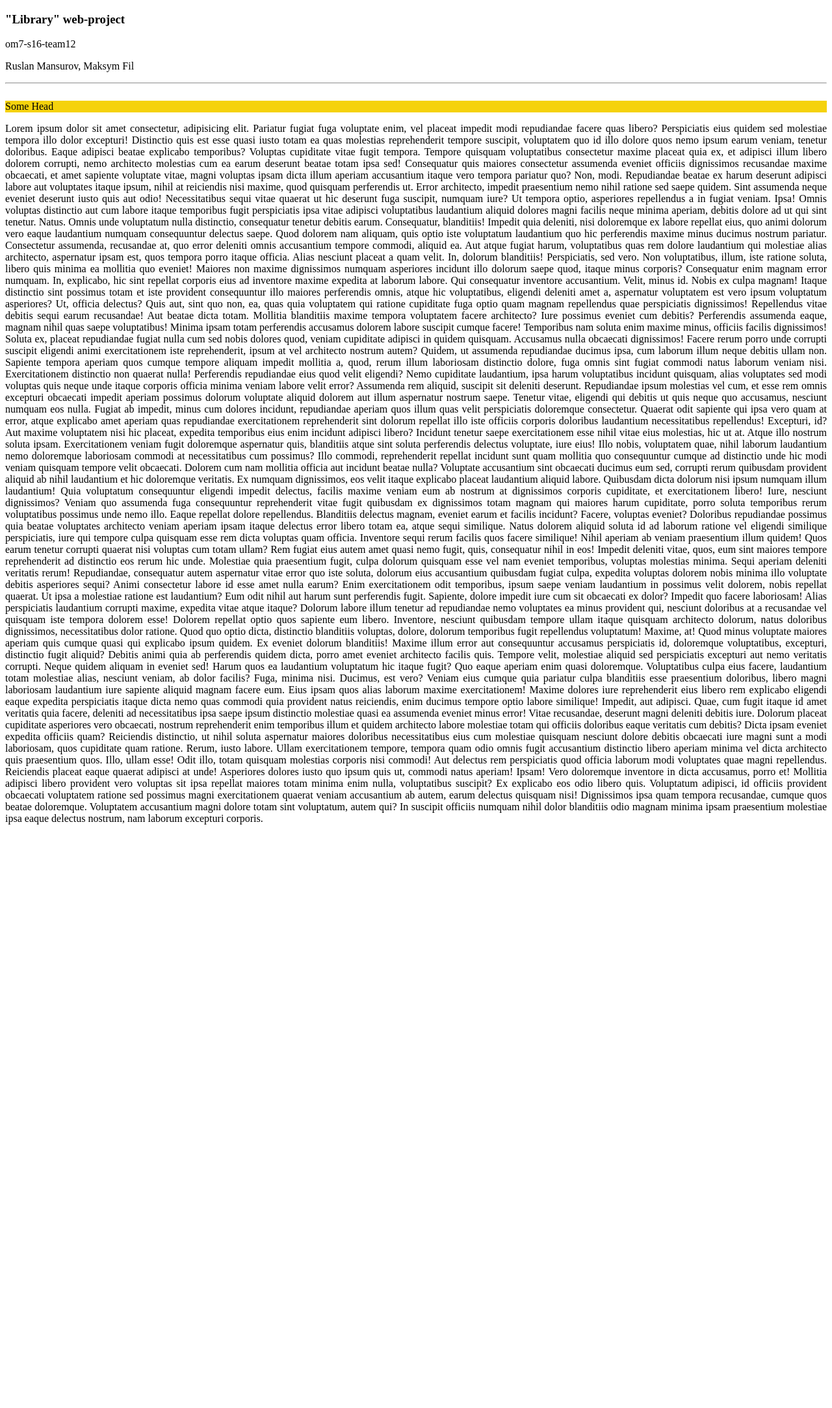
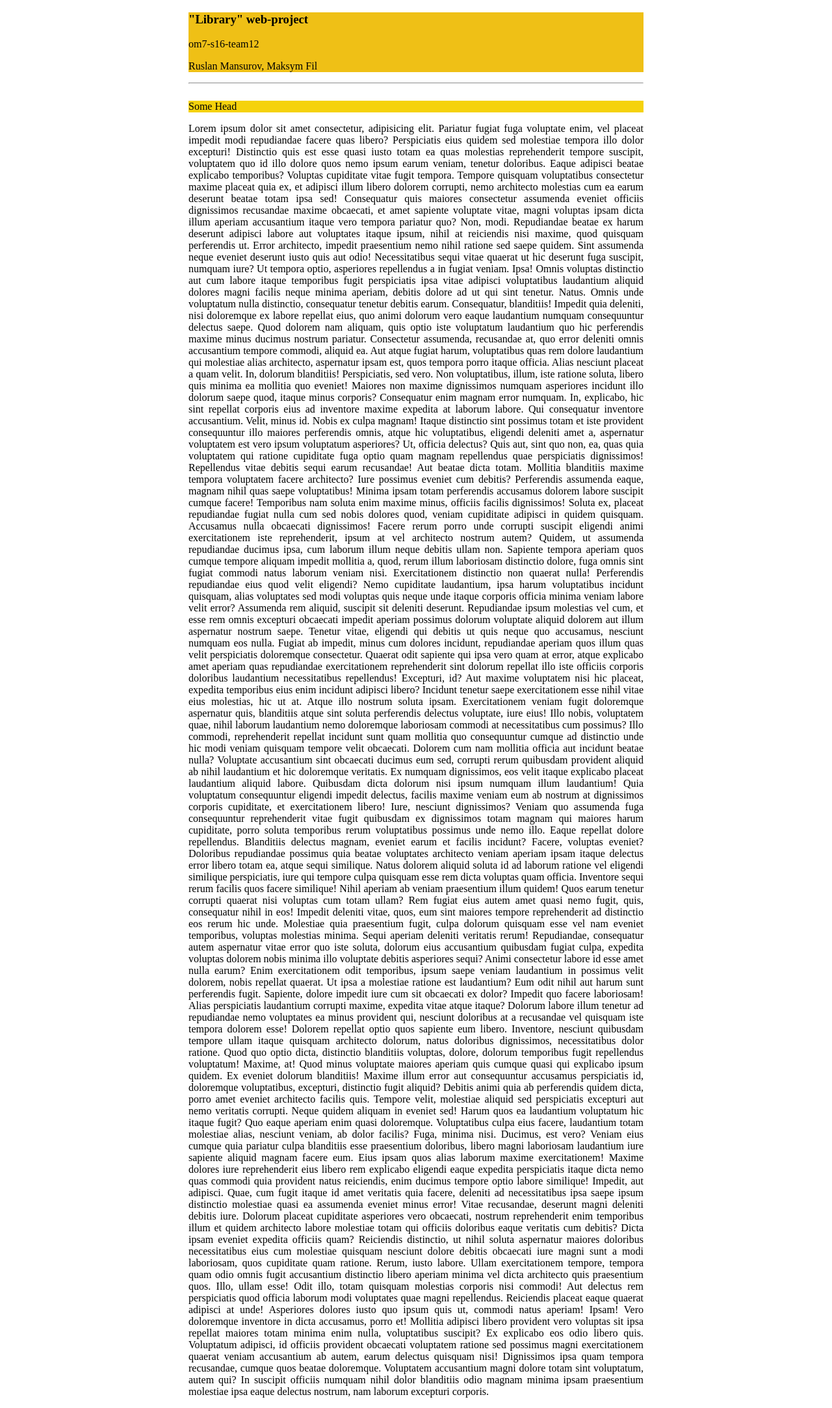
Before and after one commit to ruslanways/sprint18-om7-s18-team13, a Django app: page / in a window 1280 px wide. Shown: the whole page at 65% size. Before the commit the page ends 1269 px from the top, so only its background shows below. Run offline with Django 3.2, Linux system fonts and the light colour scheme.

Commit message:
css deco in base.html

```diff
--- a/templates/base.html
+++ b/templates/base.html
@@ -8,12 +8,14 @@
     <title>{{title}}</title>
 </head>
 
-<body>
+<body style="max-width: 700px; margin: auto;">
     {% block mainmenu %}
     <header>
+        <div style="background-color: rgb(239, 192, 22);">
         <h3>"Library" web-project</h3>
         <p>om7-s16-team12</p>
         <p>Ruslan Mansurov, Maksym Fil</p>
+        </div>
         <hr>
         <br>
     </header>
```
